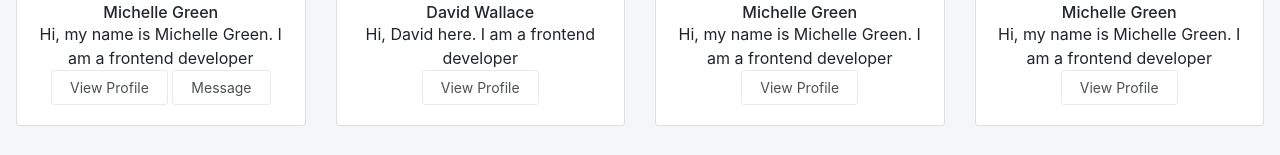
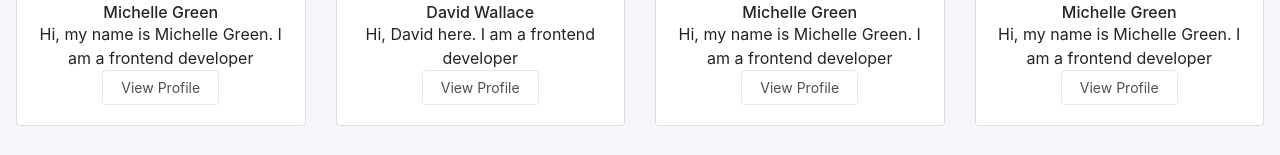
Before and after one commit to elsopi/temploy-interview, a plain HTML site: page index.html in a window 1280 px wide. Shown: the part 180-335 px from the top of the page. Drawn offline with nearby package versions, Linux system fonts and the light colour scheme.

Commit message:
removed message link

```diff
--- a/index.html
+++ b/index.html
@@ -34,7 +34,6 @@
                             <div>Hi, my name is Michelle Green. I am a frontend developer</div>
 
                             <button class="btn btn-default btn-sm">View Profile</button>
-                            <button class="btn btn-default btn-sm">Message</button>
 
                         </div>
                     </div>
```
